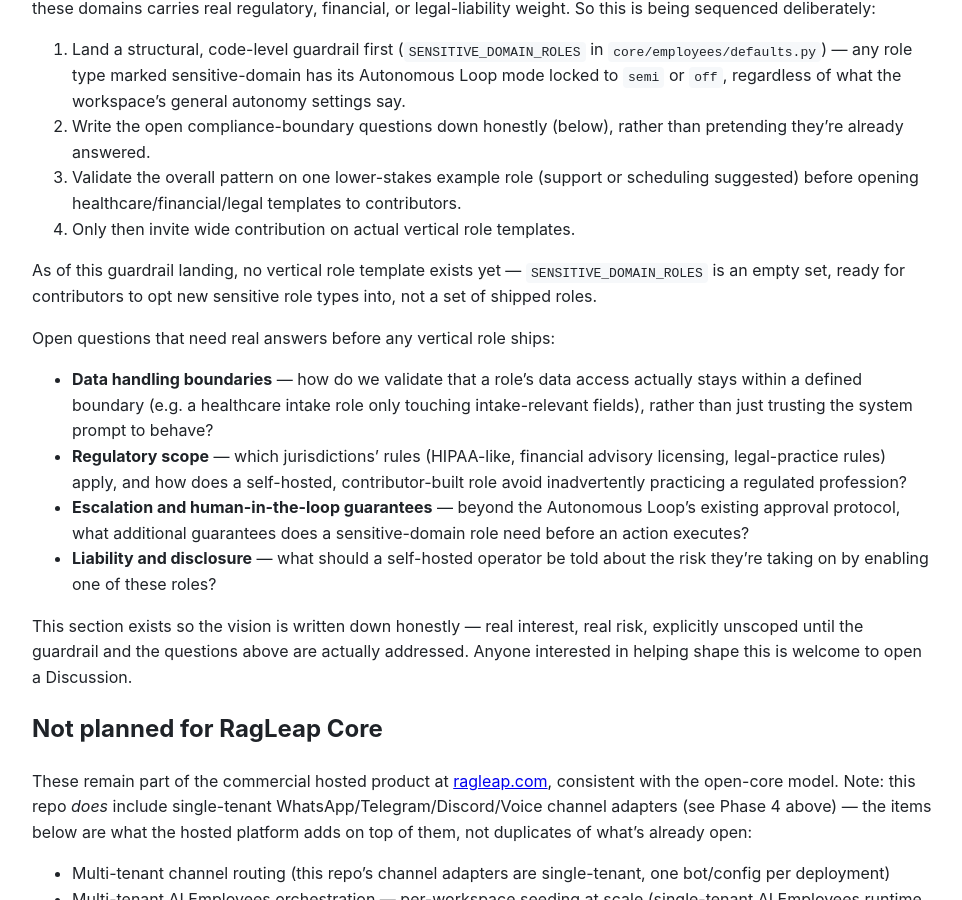
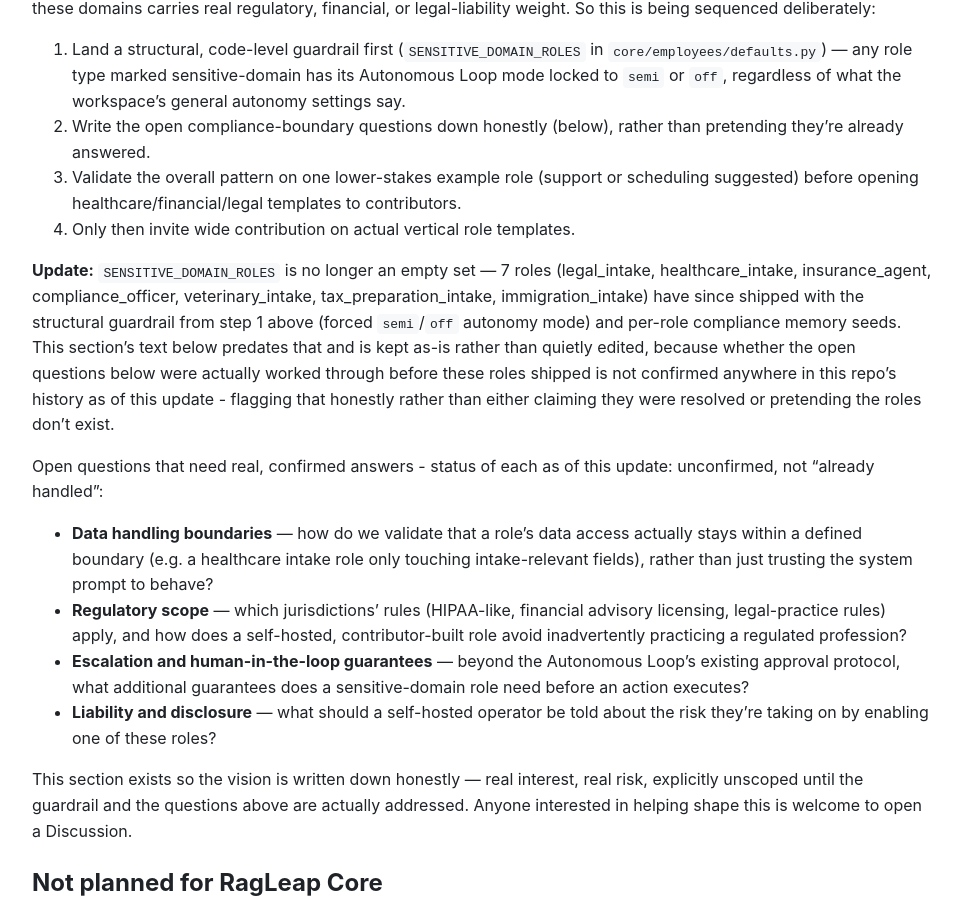
Before and after one commit to antonyrag/ragleap-core, a Jekyll site: the page built from ROADMAP.md, in a window 1280 px wide and 900 px high, scrolled down 4679 px. Shown: the whole window, without its empty margins (158-1120 px from the left). Built offline with Jekyll 4.4.1, drawn with Linux system fonts in a browser that asks for light colours; our own code applies the rules of GitHub Pages for plain Markdown files.

Commit message:
docs(roadmap): fix stale claim that SENSITIVE_DOMAIN_ROLES is still empty
The "Vision: Vertical AI Employees" section stated SENSITIVE_DOMAIN_ROLES
was an empty set with no shipped roles - no longer true, 7 roles
(legal/healthcare/insurance/compliance/veterinary/tax/immigration intake)
shipped since this section was written, each with the structural
guardrail (forced semi/off mode) and compliance memory seeds.

Deliberately NOT claiming the section's 4 open compliance questions
(data boundaries, unauthorized-practice risk, escalation guarantees,
liability disclosure) were answered before these roles shipped - that's
not confirmed anywhere in this repo's history. Flagging that honestly
as unconfirmed rather than either pretending it's resolved or leaving
the doc claiming roles that exist don't exist.

```diff
--- a/ROADMAP.md
+++ b/ROADMAP.md
@@ -138,11 +138,19 @@
    templates to contributors.
 4. Only then invite wide contribution on actual vertical role templates.
 
-As of this guardrail landing, no vertical role template exists yet —
-`SENSITIVE_DOMAIN_ROLES` is an empty set, ready for contributors to opt
-new sensitive role types into, not a set of shipped roles.
+**Update:** `SENSITIVE_DOMAIN_ROLES` is no longer an empty set — 7 roles
+(legal_intake, healthcare_intake, insurance_agent, compliance_officer,
+veterinary_intake, tax_preparation_intake, immigration_intake) have
+since shipped with the structural guardrail from step 1 above (forced
+`semi`/`off` autonomy mode) and per-role compliance memory seeds. This
+section's text below predates that and is kept as-is rather than quietly
+edited, because whether the open questions below were actually worked
+through before these roles shipped is not confirmed anywhere in this
+repo's history as of this update - flagging that honestly rather than
+either claiming they were resolved or pretending the roles don't exist.
 
-Open questions that need real answers before any vertical role ships:
+Open questions that need real, confirmed answers - status of each as of
+this update: unconfirmed, not "already handled":
 
 - **Data handling boundaries** — how do we validate that a role's data
   access actually stays within a defined boundary (e.g. a healthcare
```
